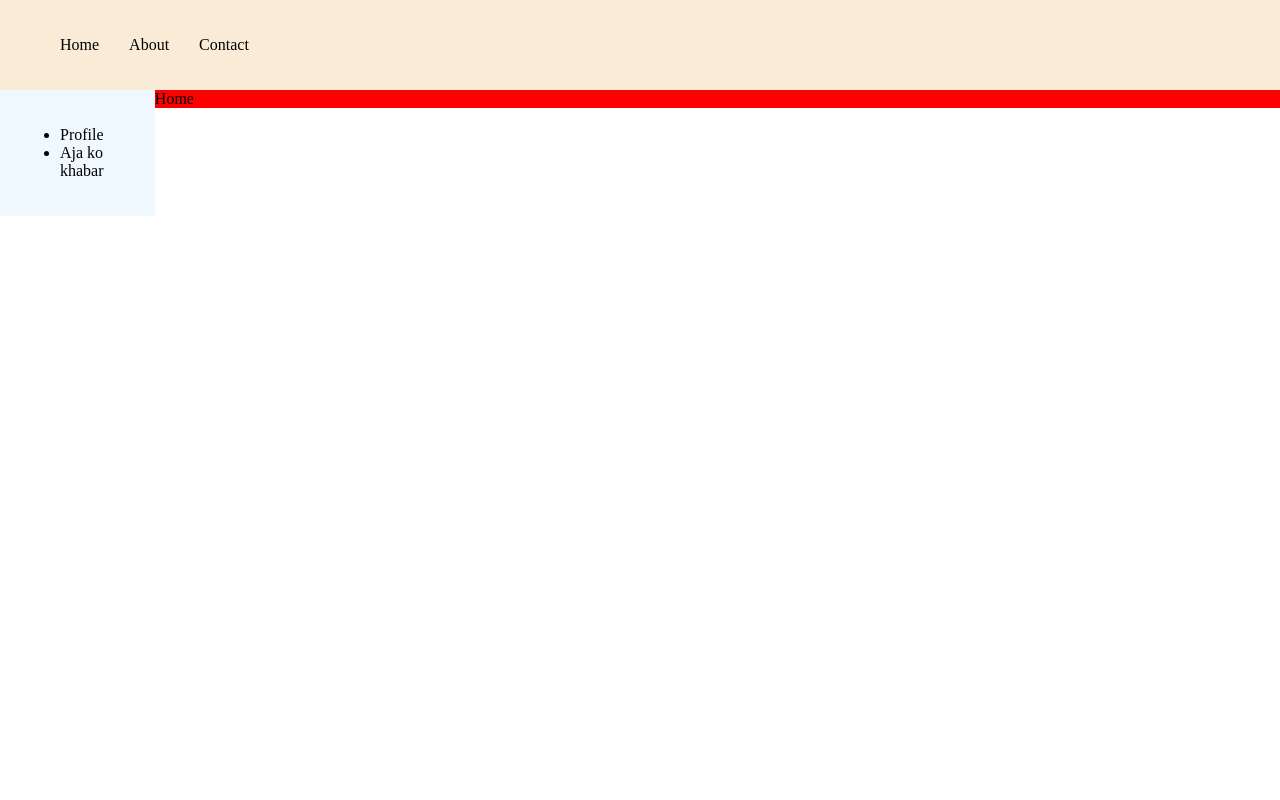
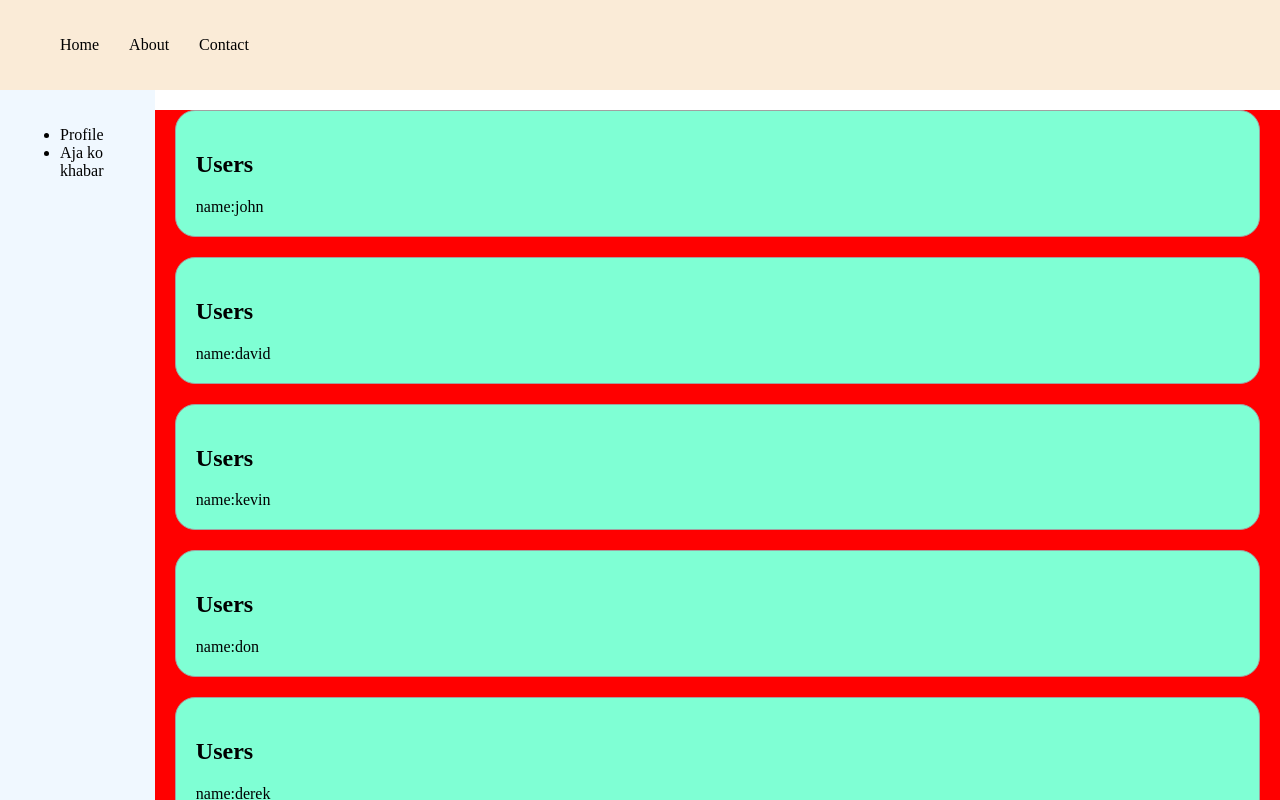
Before and after one commit to Asim-vrit/Frontend-14-react, a React (Vite) app: page / in a window 1280 px wide. Shown: the top 800 px of the page. Built offline with nearby package versions, Linux system fonts and the light colour scheme.

Commit message:
main section added to home

```diff
--- a/src/App.jsx
+++ b/src/App.jsx
@@ -1,7 +1,6 @@
 import { useState } from "react";
 import "./App.css";
 import Header from "./components/Header";
-import MainSection from "./components/MainSection";
 import Sidebar from "./components/Sidebar";
 import Home from "./pages/Home";
 import About from "./pages/About";
--- a/src/pages/Home.jsx
+++ b/src/pages/Home.jsx
@@ -1,7 +1,11 @@
 import React from "react";
-
+import MainSection from "../components/MainSection";
 function Home() {
-  return <div style={{ backgroundColor: "red" }}>Home</div>;
+  return (
+    <div style={{ backgroundColor: "red" }}>
+      <MainSection />
+    </div>
+  );
 }
 
 export default Home;
```
